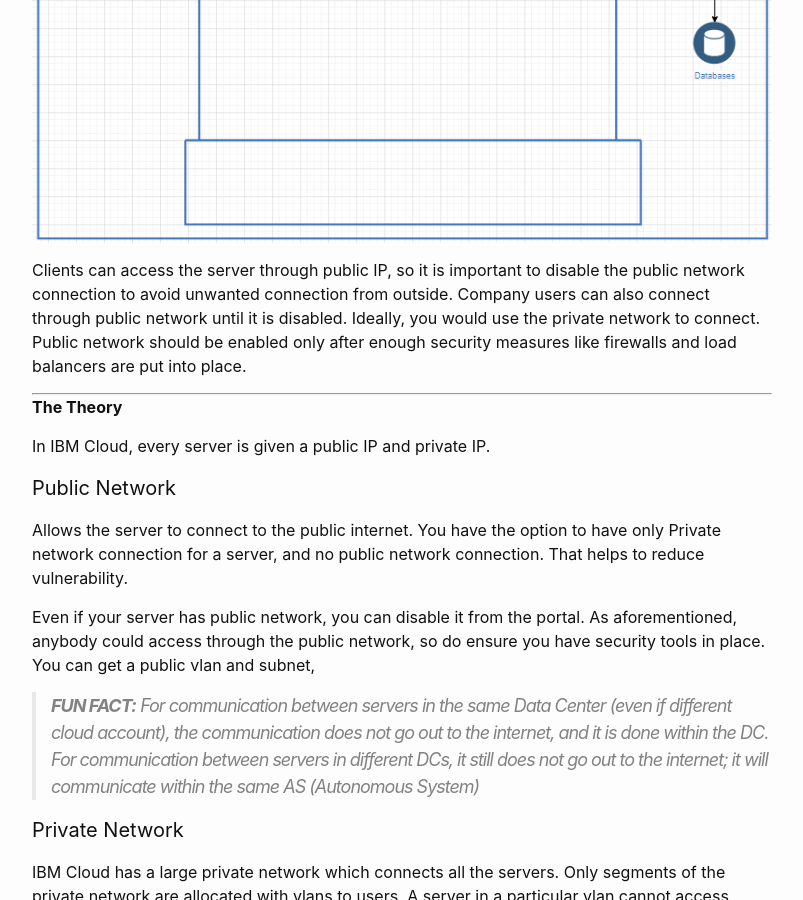
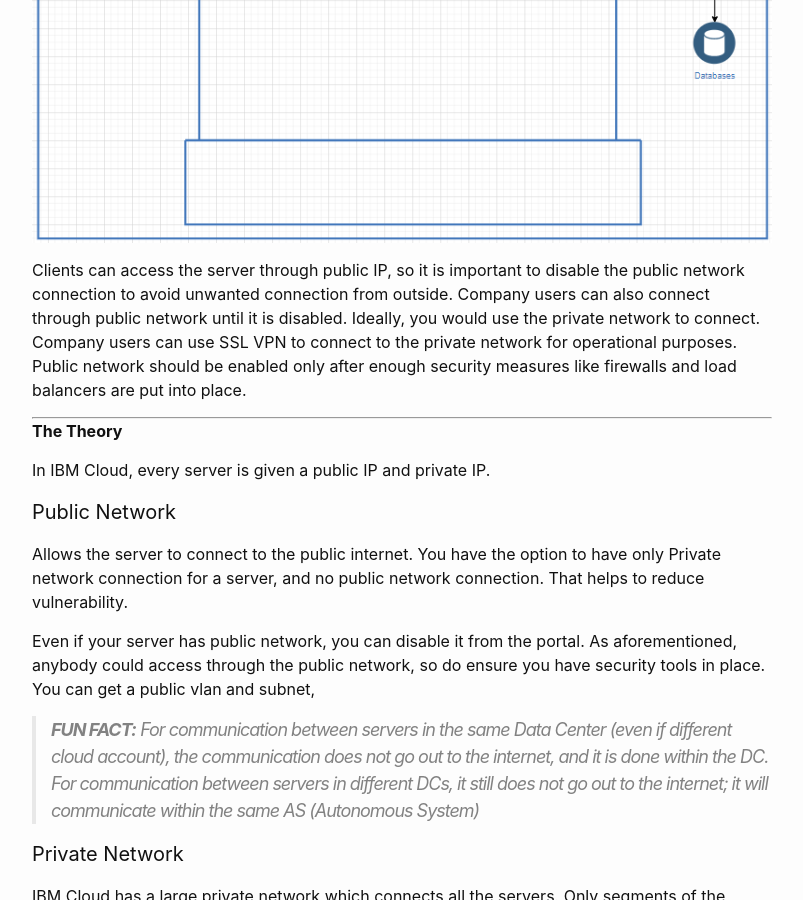
Before and after one commit to georgeDharada/blog, a Jekyll site: the page built from blog-tech/_posts/2021-03-28-networking.markdown, in a window 1280 px wide and 900 px high, scrolled down 1366 px. Shown: the whole window, without its empty margins (238-1041 px from the left). Built offline with Jekyll 4.4.1, drawn with Linux system fonts in a browser that asks for light colours; part of the change alters nothing that is shown; some of the changed text lies outside the part shown.

Commit message:
network6

```diff
--- a/blog-tech/_posts/2021-03-28-networking.markdown
+++ b/blog-tech/_posts/2021-03-28-networking.markdown
@@ -28,6 +28,7 @@ This would not be a practical scenario, but the bare minimum is to have a bare m
 
 Clients can access the server through public IP, so it is important to disable the public network connection to avoid unwanted connection from outside.
 Company users can also connect through public network until it is disabled. Ideally, you would use the private network to connect.
+Company users can use SSL VPN to connect to the private network for operational purposes.
 Public network should be enabled only after enough security measures like firewalls and load balancers are put into place.
 
 
@@ -80,10 +81,6 @@ How do you connect to the network? You have 3 options:
 
 
 
-Problem 1:
-
-
-Reference Architecture:
 
 
 
```
